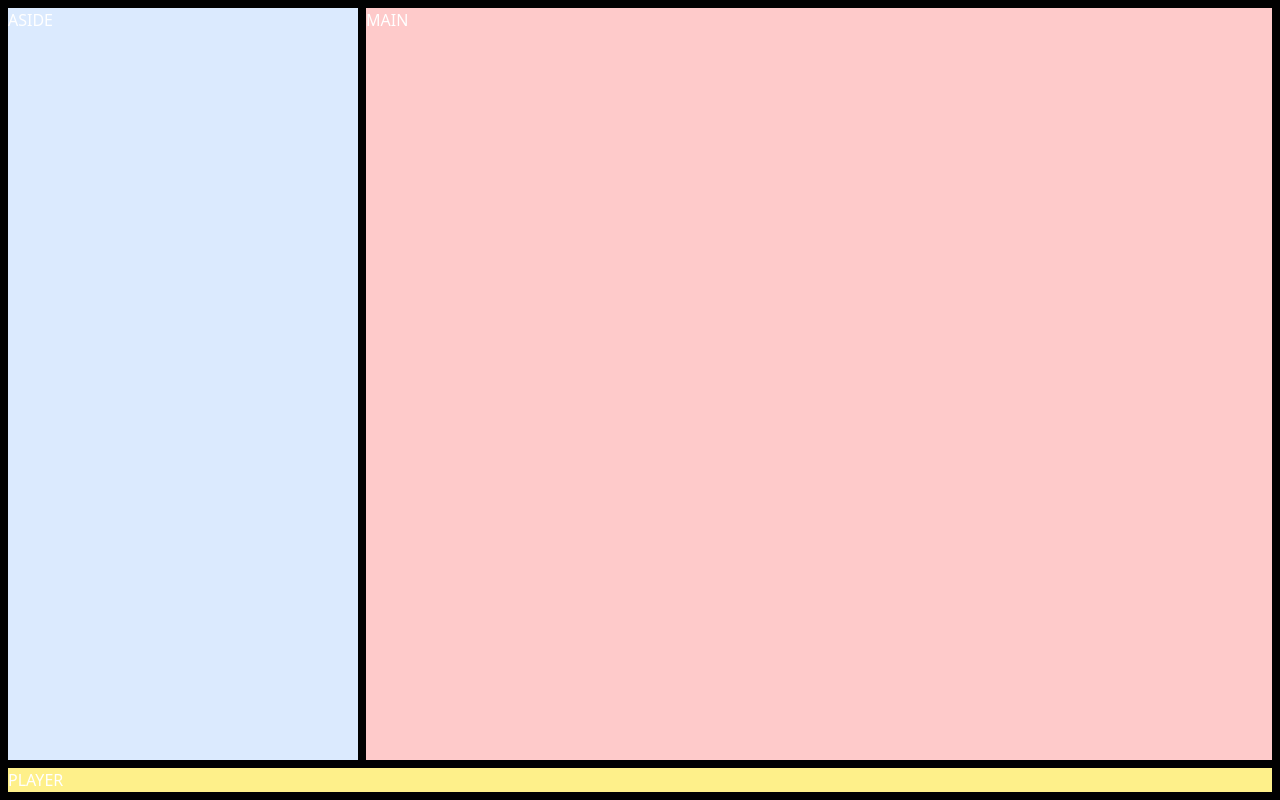
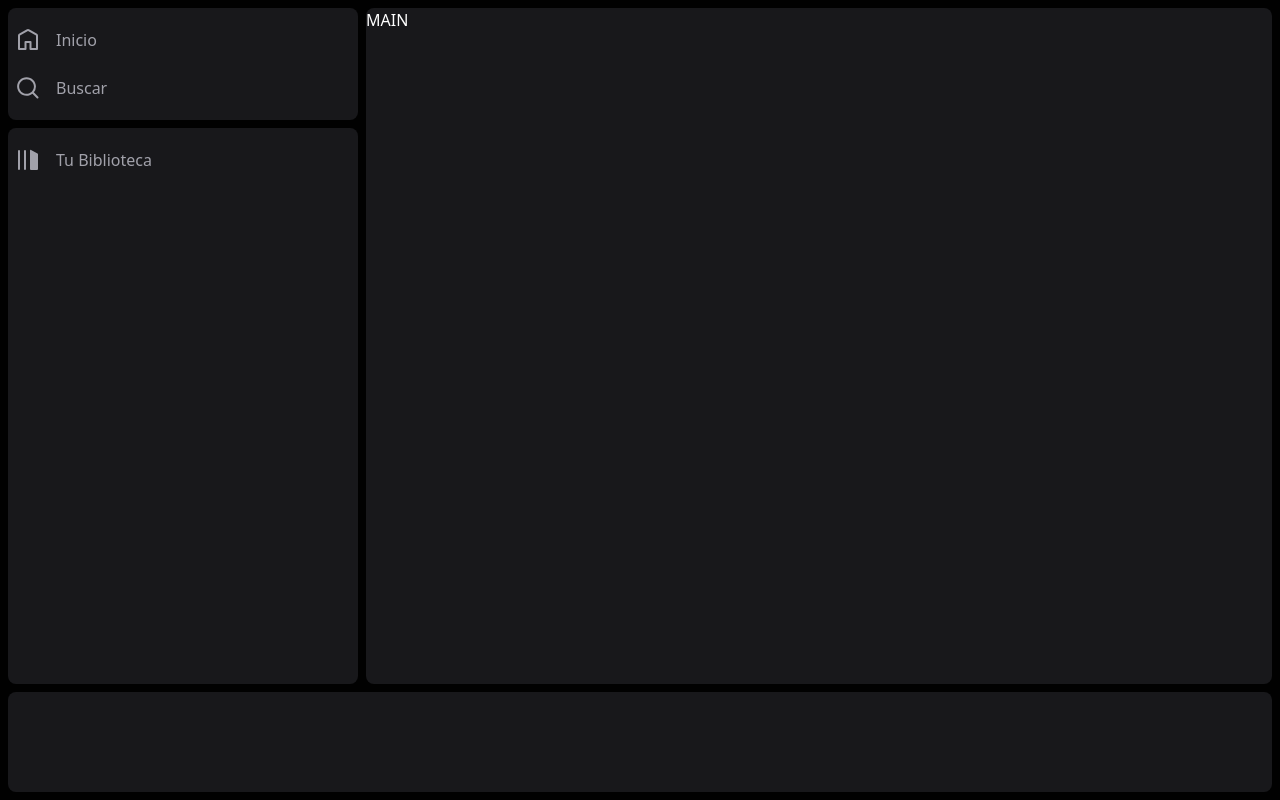
Before and after one commit to suabochica/astrojs-playground, an Astro site in the folder projects/02-spotify-clone/: page / in a window 1280 px wide. Built offline with nearby package versions, Linux system fonts and the light colour scheme; Astro itself is replaced by a stand-in of ours; a web font is replaced by a local one.

Commit message:
astro: add aside component and icons.

```diff
--- /dev/null
+++ b/projects/02-spotify-clone/src/components/AsideMenu.astro
@@ -0,0 +1,30 @@
+---
+import LibraryIcon from "../icons/Library.astro";
+import HomeIcon from "../icons/Home.astro";
+import SearchIcon from "../icons/Search.astro";
+import SideMenuItem from "./SideMenuItem.astro";
+---
+
+<nav class="flex flex-col flex-1 gap-2">
+  <div class="bg-zinc-900 rounded-lg p-2">
+    <ul>
+      <SideMenuItem href="/">
+        <HomeIcon />
+        Inicio
+      </SideMenuItem>
+      <SideMenuItem href="/#">
+        <SearchIcon />
+        Buscar
+      </SideMenuItem>
+    </ul>
+  </div>
+
+  <div class="bg-zinc-900 rounded-lg p-2 flex-1">
+    <ul>
+      <SideMenuItem href="/#">
+        <LibraryIcon />
+        Tu Biblioteca
+      </SideMenuItem>
+    </ul>
+  </div>
+</nav>
--- /dev/null
+++ b/projects/02-spotify-clone/src/components/SideMenuItem.astro
@@ -0,0 +1,16 @@
+---
+interface Props {
+  href: string;
+}
+
+const { href } = Astro.props;
+---
+
+<li>
+  <a
+    class="flex gap-4 text-zinc-400 hover:text-zinc-100 items-center py-3 font-medium"
+    href={href}
+  >
+    <slot />
+  </a>
+</li>
--- /dev/null
+++ b/projects/02-spotify-clone/src/icons/Home.astro
@@ -0,0 +1,11 @@
+<svg
+  role="img"
+  height="24"
+  width="24"
+  aria-hidden="true"
+  viewBox="0 0 24 24"
+  fill="currentColor"
+  ><path
+    d="M12.5 3.247a1 1 0 0 0-1 0L4 7.577V20h4.5v-6a1 1 0 0 1 1-1h5a1 1 0 0 1 1 1v6H20V7.577l-7.5-4.33zm-2-1.732a3 3 0 0 1 3 0l7.5 4.33a2 2 0 0 1 1 1.732V21a1 1 0 0 1-1 1h-6.5a1 1 0 0 1-1-1v-6h-3v6a1 1 0 0 1-1 1H3a1 1 0 0 1-1-1V7.577a2 2 0 0 1 1-1.732l7.5-4.33z"
+  ></path></svg
+>
--- /dev/null
+++ b/projects/02-spotify-clone/src/icons/Library.astro
@@ -0,0 +1,11 @@
+<svg
+  role="img"
+  height="24"
+  width="24"
+  aria-hidden="true"
+  viewBox="0 0 24 24"
+  fill="currentColor"
+  ><path
+    d="M3 22a1 1 0 0 1-1-1V3a1 1 0 0 1 2 0v18a1 1 0 0 1-1 1zM15.5 2.134A1 1 0 0 0 14 3v18a1 1 0 0 0 1 1h6a1 1 0 0 0 1-1V6.464a1 1 0 0 0-.5-.866l-6-3.464zM9 2a1 1 0 0 0-1 1v18a1 1 0 1 0 2 0V3a1 1 0 0 0-1-1z"
+  ></path></svg
+>
--- /dev/null
+++ b/projects/02-spotify-clone/src/icons/Pause.astro
@@ -0,0 +1,5 @@
+<svg role="img" height="16" width="16" aria-hidden="true" viewBox="0 0 16 16"
+  ><path
+    d="M2.7 1a.7.7 0 0 0-.7.7v12.6a.7.7 0 0 0 .7.7h2.6a.7.7 0 0 0 .7-.7V1.7a.7.7 0 0 0-.7-.7H2.7zm8 0a.7.7 0 0 0-.7.7v12.6a.7.7 0 0 0 .7.7h2.6a.7.7 0 0 0 .7-.7V1.7a.7.7 0 0 0-.7-.7h-2.6z"
+  ></path></svg
+>
--- /dev/null
+++ b/projects/02-spotify-clone/src/icons/Play.astro
@@ -0,0 +1,3 @@
+<svg viewBox="0 0 24 24" class="h-8 w-8" fill="currentColor"
+  ><path fill="currentColor" d="M8 5.14v14l11-7-11-7z"></path></svg
+>
--- /dev/null
+++ b/projects/02-spotify-clone/src/icons/Search.astro
@@ -0,0 +1,11 @@
+<svg
+  role="img"
+  height="24"
+  width="24"
+  aria-hidden="true"
+  viewBox="0 0 24 24"
+  fill="currentColor"
+  ><path
+    d="M10.533 1.279c-5.18 0-9.407 4.14-9.407 9.279s4.226 9.279 9.407 9.279c2.234 0 4.29-.77 5.907-2.058l4.353 4.353a1 1 0 1 0 1.414-1.414l-4.344-4.344a9.157 9.157 0 0 0 2.077-5.816c0-5.14-4.226-9.28-9.407-9.28zm-7.407 9.279c0-4.006 3.302-7.28 7.407-7.28s7.407 3.274 7.407 7.28-3.302 7.279-7.407 7.279-7.407-3.273-7.407-7.28z"
+  ></path></svg
+>
--- /dev/null
+++ b/projects/02-spotify-clone/src/icons/Time.astro
@@ -0,0 +1,13 @@
+<svg
+  role="img"
+  height="16"
+  width="16"
+  aria-hidden="true"
+  viewBox="0 0 16 16"
+  fill="currentColor"
+  ><path
+    d="M8 1.5a6.5 6.5 0 1 0 0 13 6.5 6.5 0 0 0 0-13zM0 8a8 8 0 1 1 16 0A8 8 0 0 1 0 8z"
+  ></path><path
+    d="M8 3.25a.75.75 0 0 1 .75.75v3.25H11a.75.75 0 0 1 0 1.5H7.25V4A.75.75 0 0 1 8 3.25z"
+  ></path></svg
+>
--- a/projects/02-spotify-clone/src/layouts/Layout.astro
+++ b/projects/02-spotify-clone/src/layouts/Layout.astro
@@ -1,4 +1,5 @@
 ---
+import AsideMenu from "../components/AsideMenu.astro";
 interface Props {
   title: string;
 }
@@ -18,19 +19,20 @@
   </head>
   <body>
     <div id="app" class="relative h-screen p-2 gap-2">
-      <aside
-        class="[grid-area:aside] flex-col flex overflow-y-auto bg-blue-100"
-      >
-        ASIDE
+      <aside class="[grid-area:aside] flex-col flex overflow-y-auto">
+        <AsideMenu />
       </aside>
 
-      <main class="[grid-area:main] bg-red-200">
+      <main class="[grid-area:main] rounded-lg bg-zinc-900">
         MAIN
 
         <slot />
       </main>
 
-      <footer class="[grid-area:player] bg-yellow-200">PLAYER</footer>
+      <footer
+        class="[grid-area:player] rounded-lg bg-zinc-900 overflow-y-auto min-h-[100px]"
+      >
+      </footer>
     </div>
 
     <style>
```
